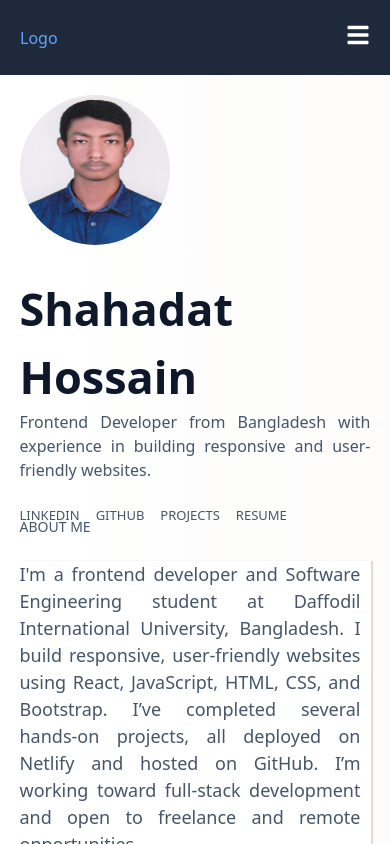
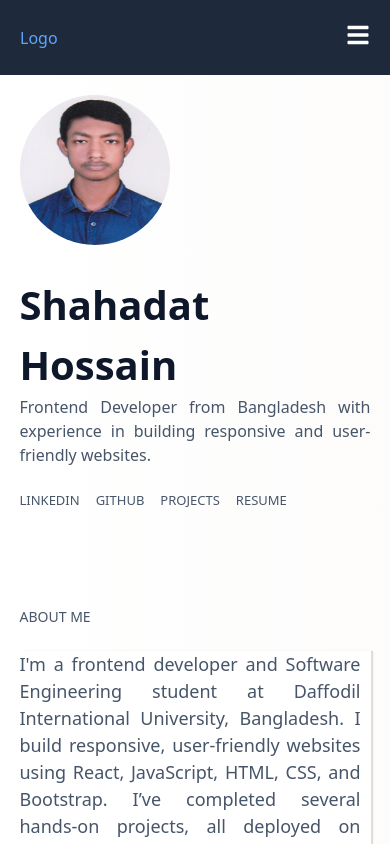
Before and after one commit to muhammad-shahadat/my-portfolio, a React (Vite) app: page / in a window 390 px wide. Shown: the top 844 px of the page. Built offline with nearby package versions, Linux system fonts and the light colour scheme.

Commit message:
add resume adn update hero section

```diff
--- a/src/pages/Home.jsx
+++ b/src/pages/Home.jsx
@@ -220,14 +220,14 @@ const Home = () => {
                         </li>
                         <li className="item-list resume-list">
                             👁️
-                            <a href="" target="_blank" className="resume-link view-resume">
+                            <a href="/resume/shahadat_hossain_resume.pdf" target="_blank" className="resume-link view-resume">
                                 View Resume
                             </a>
 
                         </li>
                         <li className="resume-list item-list">
                             📥
-                            <a href="" id="resume" className="resume-link download-resume" download="">
+                            <a href="/resume/shahadat_hossain_resume.pdf" id="resume" className="resume-link download-resume" download="md_shahadat_hossain_resume" rel="noopener noreferrer">
                                Download Resume
 
                             </a>
--- a/src/pages/css/Home.css
+++ b/src/pages/css/Home.css
@@ -306,9 +306,10 @@ small device
     .hero-right{
         gap: 20px;
         padding: 24px 0 0;
+        height: auto;
     }
     .hero-des h1{
-        font-size: 45px;
+        font-size: 40px;
     }
 
 
```
Also changed, not shown: 1 other file (tests, documents, lock files or other folders).
